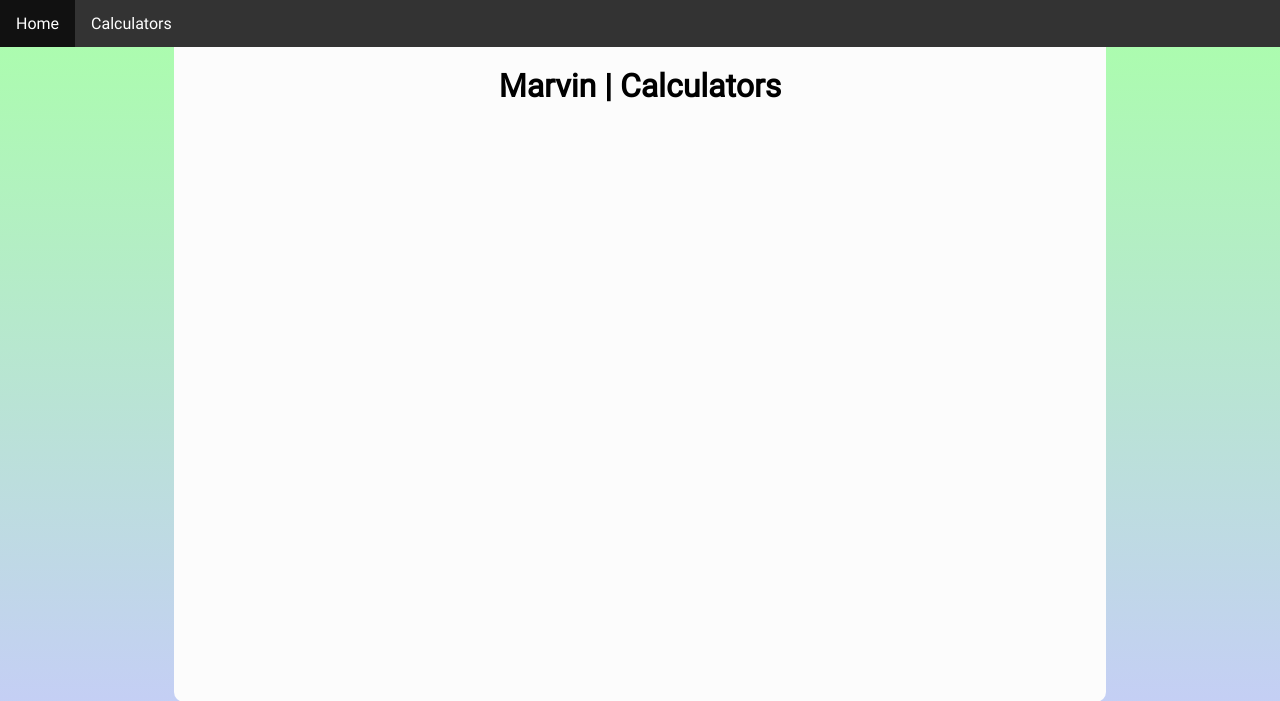
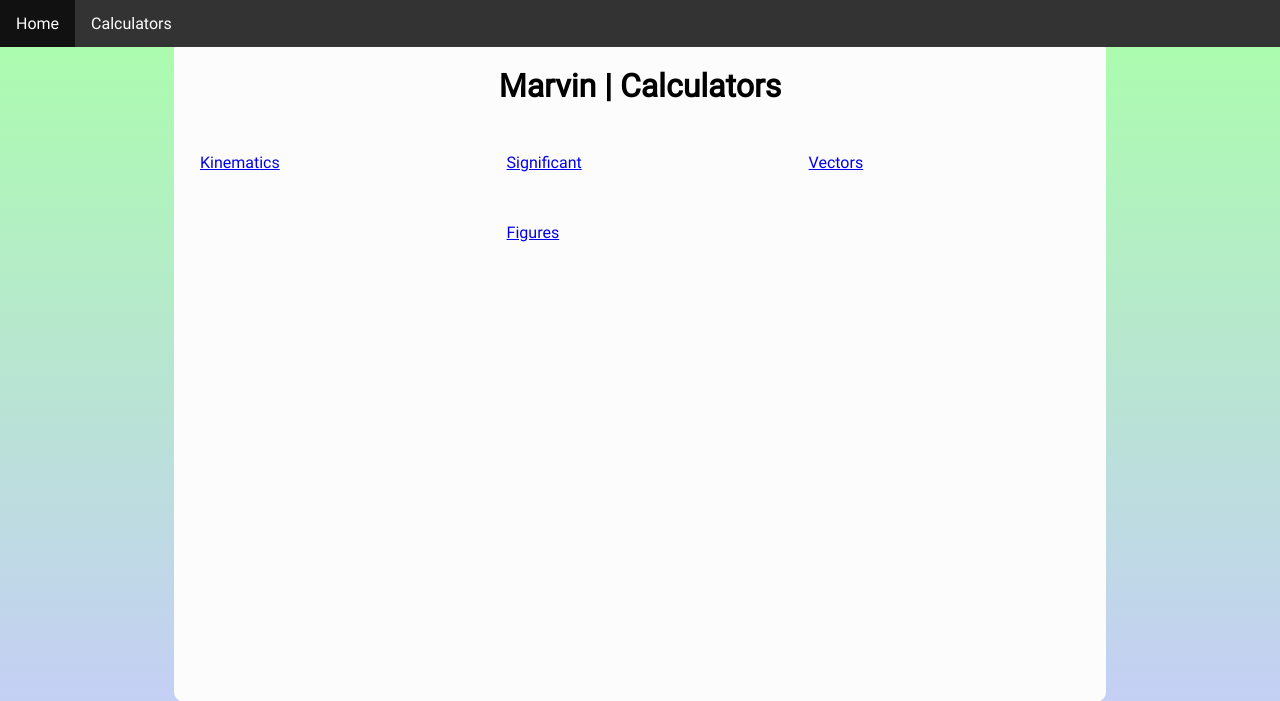
Before and after one commit to RafaelCenzano/Marvin-V4, a Flask app: page /calculators in a window 1280 px wide. Shown: the top 701 px of the page. Run offline with Flask 2, Linux system fonts and the light colour scheme.

Commit message:
add different "apps"

```diff
--- a/marvin/templates/calculators.html
+++ b/marvin/templates/calculators.html
@@ -11,9 +11,9 @@
 {% include "flash.html" %}
 <h1 class="center-align">Marvin | Calculators</h1>
 <div class="app-container">
-  <div class="app"></div>
-  <div class="app"></div>
-  <div class="app"></div>
+  <div class="app"><a href="{{ url_for('kinematics') }}"><p>Kinematics</p></a></div>
+  <div class="app"><a href="{{ url_for('sigfigs') }}"><p>Significant</p><br><p>Figures</p></a></div>
+  <div class="app"><a href="{{ url_for('vectors') }}"><p>Vectors</p></a></div>
 </div>
 </div>
 {% endblock %}
```
